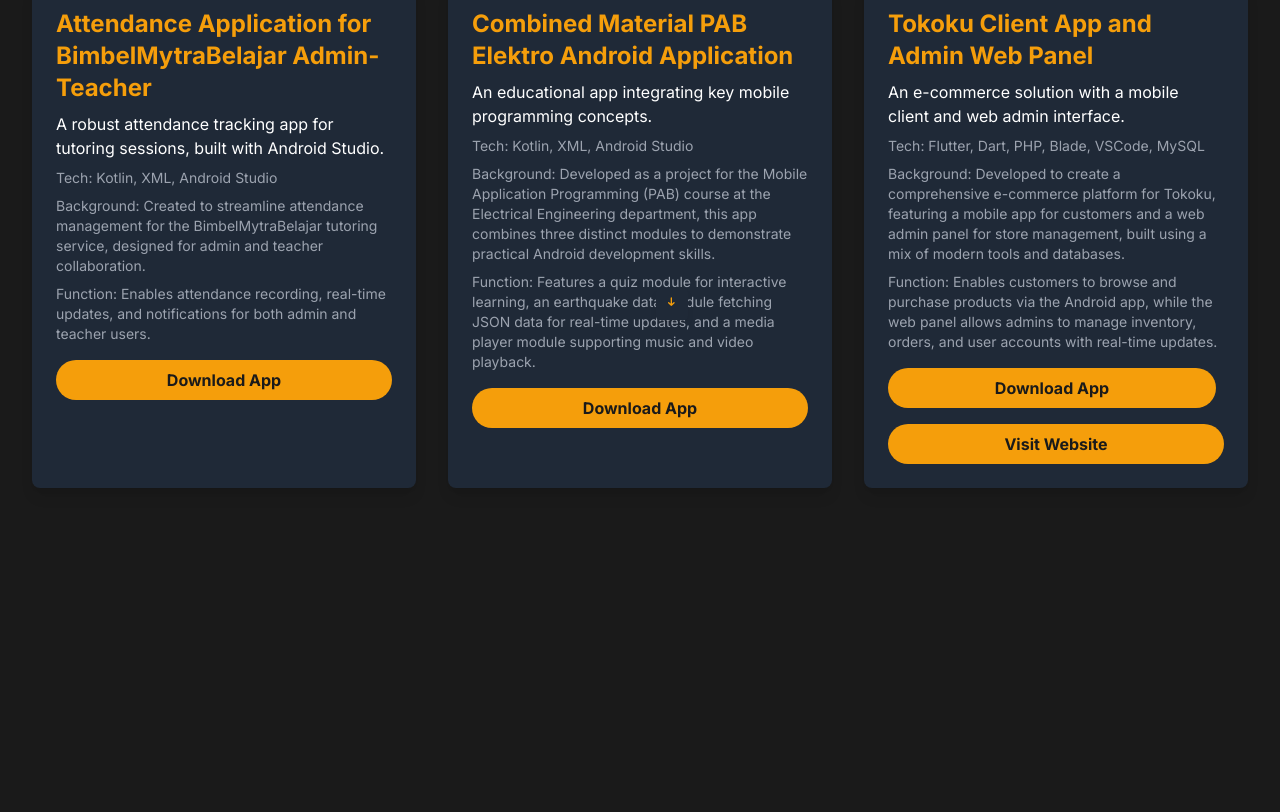
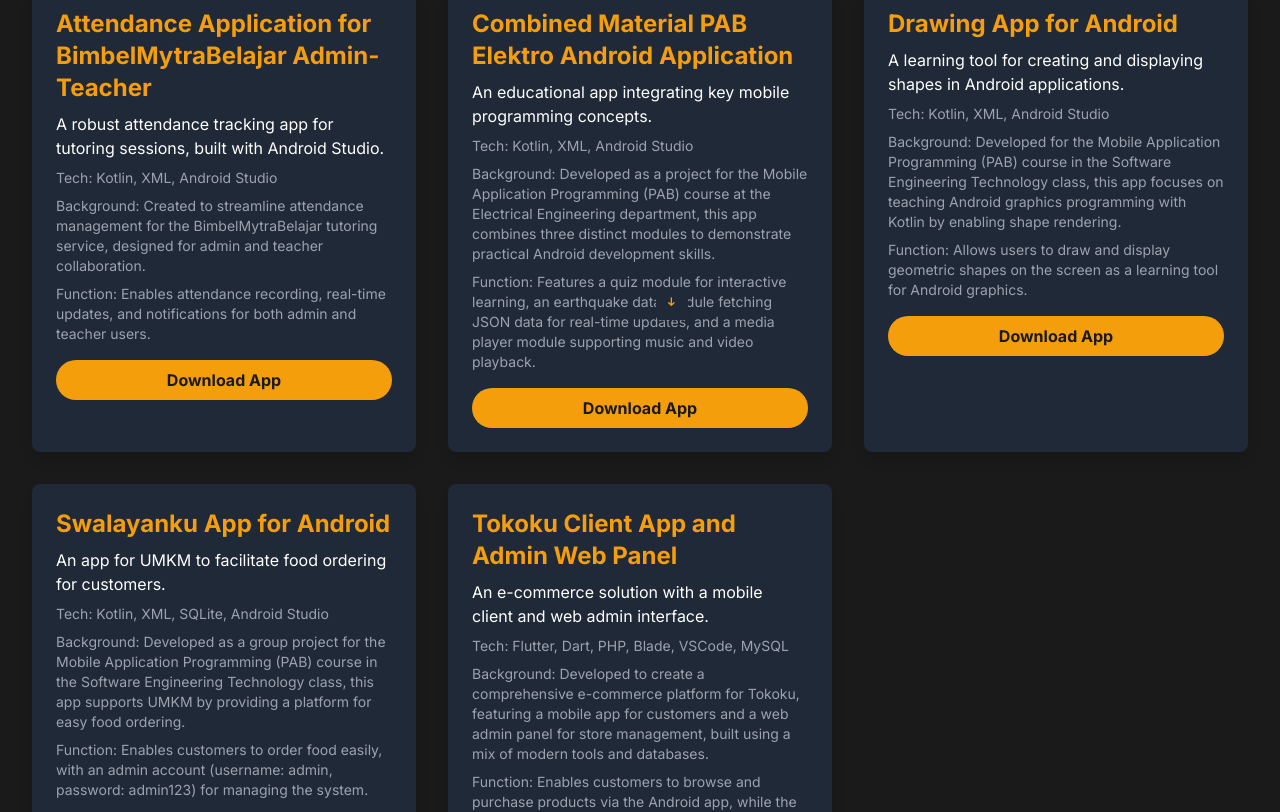
Before and after one commit to Dave-Codder/portofolio, a Next.js app: page /projects in a window 1280 px wide. Shown: the part 400-1212 px from the top of the page. Before the commit the page ends 968 px from the top, so only its background shows below. Built offline with nearby package versions, Linux system fonts and the light colour scheme.

Commit message:
Initial commit

```diff
--- a/app/projects/page.js
+++ b/app/projects/page.js
@@ -29,29 +29,37 @@
       subtitle: "Mobile Programming Course Project",
       desc: "An educational app integrating key mobile programming concepts.",
       tech: "Kotlin, XML, Android Studio",
-    background: "Developed as a project for the Mobile Application Programming (PAB) course at the Electrical Engineering department, this app combines three distinct modules to demonstrate practical Android development skills.",
-    function: "Features a quiz module for interactive learning, an earthquake data module fetching JSON data for real-time updates, and a media player module supporting music and video playback.",
+      background:
+        "Developed as a project for the Mobile Application Programming (PAB) course at the Electrical Engineering department, this app combines three distinct modules to demonstrate practical Android development skills.",
+      function:
+        "Features a quiz module for interactive learning, an earthquake data module fetching JSON data for real-time updates, and a media player module supporting music and video playback.",
       type: "android",
-    downloadLink: "https://shrinkme.ink/PAB_Elektro_App"
+      downloadLink: "https://shrinkme.ink/PAB_Elektro_App",
     },
-    // {
-    //   title: "NoteSync Android",
-    //   desc: "A synchronized note-taking app with cloud backup.",
-    //   tech: "Android SDK, Firebase",
-    //   background: "Designed for users needing secure note storage.",
-    //   function: "Syncs notes across devices with cloud support.",
-    //   type: "android",
-    //   downloadLink: "https://example.com/notesync.apk", // Replace with actual APK URL
-    // },
-    // {
-    //   title: "ShopEasy Android",
-    //   desc: "A shopping list app with barcode scanning.",
-    //   tech: "Kotlin, ZXing Library",
-    //   background: "Built to simplify grocery shopping for users.",
-    //   function: "Scans barcodes and manages shopping lists.",
-    //   type: "android",
-    //   downloadLink: "https://example.com/shopeasy.apk", // Replace with actual APK URL
-    // },
+    {
+      title: "Drawing App for Android",
+      subtitle: "Mobile Programming Course Project",
+      desc: "A learning tool for creating and displaying shapes in Android applications.",
+      tech: "Kotlin, XML, Android Studio",
+      background:
+        "Developed for the Mobile Application Programming (PAB) course in the Software Engineering Technology class, this app focuses on teaching Android graphics programming with Kotlin by enabling shape rendering.",
+      function:
+        "Allows users to draw and display geometric shapes on the screen as a learning tool for Android graphics.",
+      type: "android",
+      downloadLink: "https://shrinkme.ink/Aplikasi_Drawing",
+    },
+    {
+      title: "Swalayanku App for Android",
+      subtitle: "Mobile Programming Group Project",
+      desc: "An app for UMKM to facilitate food ordering for customers.",
+      tech: "Kotlin, XML, SQLite, Android Studio",
+      background:
+        "Developed as a group project for the Mobile Application Programming (PAB) course in the Software Engineering Technology class, this app supports UMKM by providing a platform for easy food ordering.",
+      function:
+        "Enables customers to order food easily, with an admin account (username: admin, password: admin123) for managing the system.",
+      type: "android",
+      downloadLink: "https://shrinkme.ink/Swalayanku_App",
+    },
     // {
     //   title: "AdminPanel Web",
     //   desc: "A web-based admin dashboard for content management.",
```
Lines whose indentation alone changed are shown as unchanged.
